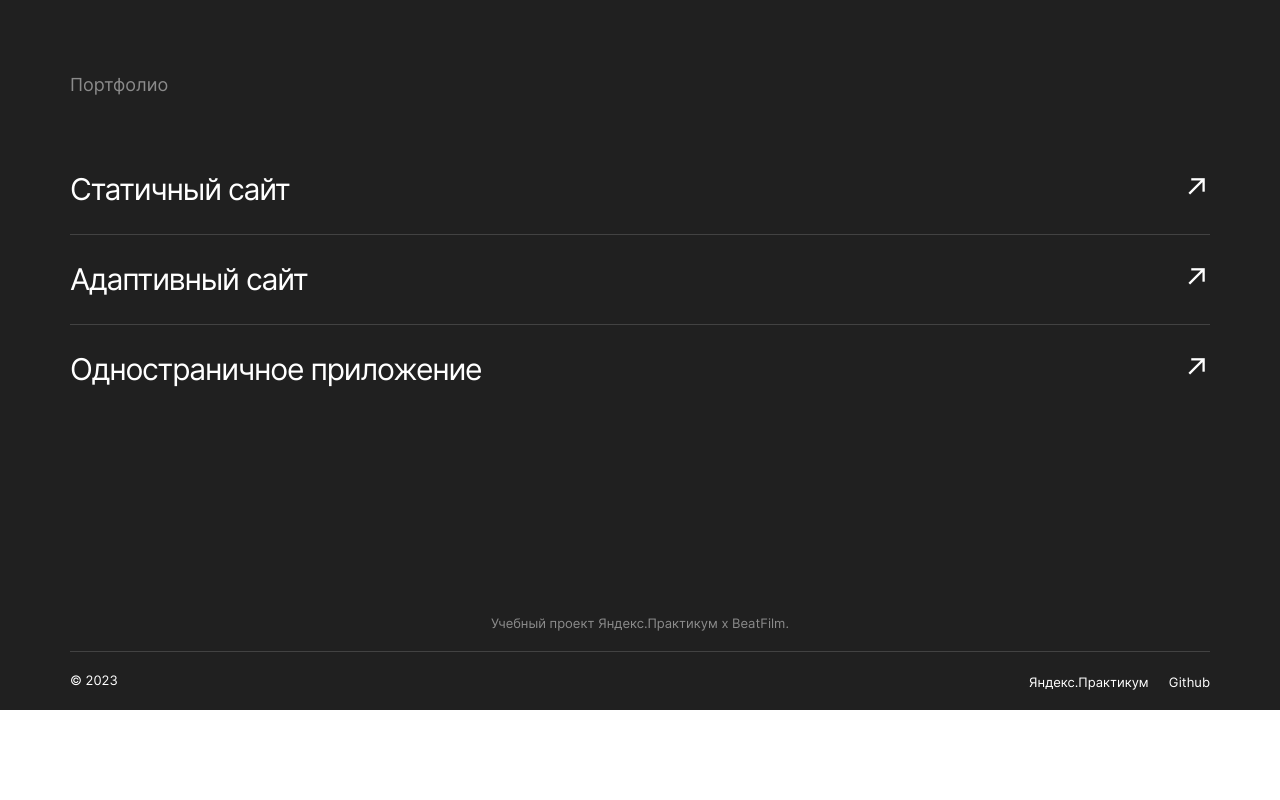
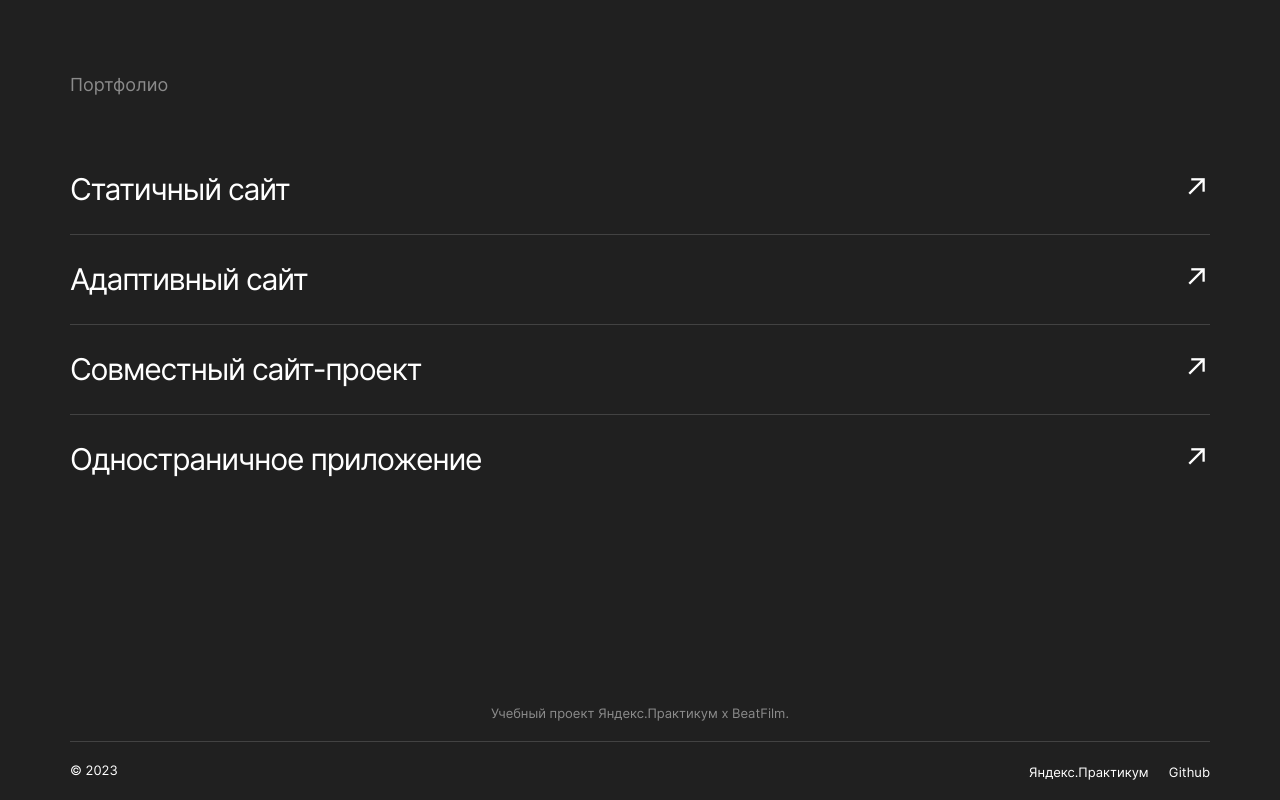
Before and after one commit to chepash/movies-explorer-frontend, a React (Create React App) app: page / in a window 1280 px wide. Shown: the part 2494-3294 px from the top of the page. Before the commit the page ends 3204 px from the top, so only its background shows below. Built offline with nearby package versions, Linux system fonts and the light colour scheme; no server answers; a web font is replaced by a local one.

Commit message:
Update Portfolio.js

```diff
--- a/src/components/Main/Portfolio/Portfolio.js
+++ b/src/components/Main/Portfolio/Portfolio.js
@@ -26,6 +26,17 @@ function Portfolio() {
               <p className="portfolio__link-icon">↗</p>
             </a>
           </li>
+              <li className="portfolio__item">
+            <a
+              className="portfolio__link page__link"
+              href="https://chepash.github.io/kuda-ya-poedu/"
+              target="_blank"
+              rel="noopener noreferrer"
+            >
+              <p className="portfolio__link-name">Совместный сайт-проект</p>
+              <p className="portfolio__link-icon">↗</p>
+            </a>
+          </li>
           <li className="portfolio__item">
             <a
               className="portfolio__link page__link"
```
